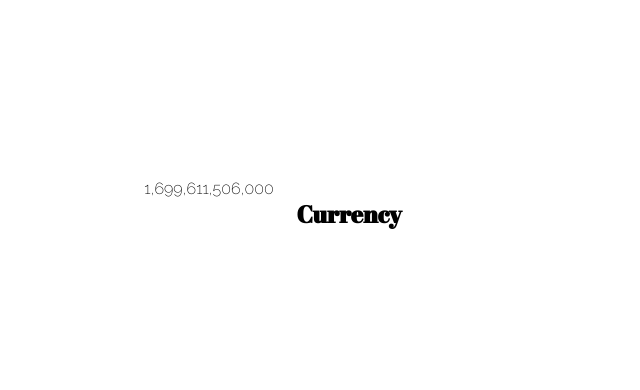
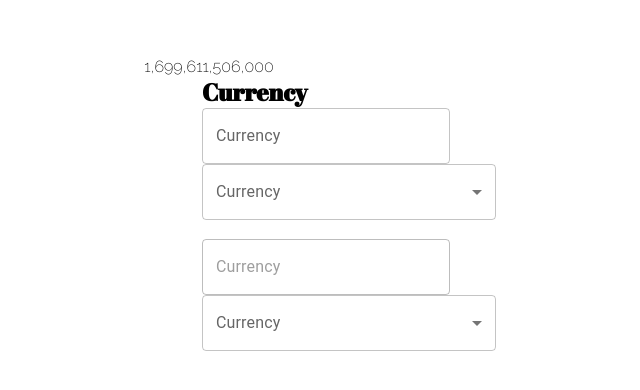
Before and after one commit to asya982/currency-app, a React (Create React App) app: page / in a window 1280 px wide. Shown: the part 196-586 px from the top of the page, without its empty margins (291-931 px from the left). Built offline with nearby package versions, Linux system fonts and the light colour scheme.

Commit message:
created currency item

```diff
--- a/package.json
+++ b/package.json
@@ -18,6 +18,7 @@
     "@types/react-redux": "^7.1.28",
     "@types/react-router-dom": "^5.3.3",
     "axios": "^1.5.1",
+    "lodash": "^4.17.21",
     "moment": "^2.29.4",
     "react": "^18.2.0",
     "react-dom": "^18.2.0",
--- a/src/components/AboutPage/AboutPage.tsx
+++ b/src/components/AboutPage/AboutPage.tsx
@@ -1,4 +1,4 @@
-import React, { FC } from 'react'
+import { FC } from 'react'
 
 const AboutPage:FC = () => {
   return (
--- a/src/components/MainPage/MainPage.tsx
+++ b/src/components/MainPage/MainPage.tsx
@@ -1,13 +1,51 @@
-import { FC } from "react";
+import { FC, useState } from "react";
 import styles from "./MainPage.module.css";
+import CurrencyItem from "./components/CurrencyItem/CurrencyItem";
+import { IconButton, Tooltip } from "@mui/material";
 
 const MainPage: FC = () => {
-  return <article className={styles.MainPage}>
-    <h1>Currency</h1>
-    <section>
+  const [initialItem, setInitialItem] = useState("");
+  const [changedItem, setChangedItem] = useState("");
+  const [initialCurrency, setInitialCurrency] = useState("");
+  const [changedCurrency, setChangedCurrency] = useState("");
 
-    </section>
-  </article>;
+  const changeInitial = () => {};
+
+  const changePlaces = () => {
+    const [newInitial, newChanged] = [changedItem, initialItem];
+    setInitialItem(newInitial);
+    setChangedItem(newChanged);
+  };
+
+  const fetchCurrency = () => {
+    try {
+    } catch (error) {}
+  };
+
+  return (
+    <article className={styles.MainPage}>
+      <h1>Currency</h1>
+      <section>
+        <CurrencyItem
+          value={initialItem}
+          setCurrency={setInitialCurrency}
+          setValue={setInitialItem}
+          currency={initialCurrency}
+          inputDisabled={false}
+        />
+        <Tooltip title="Change places">
+          <IconButton onClick={changePlaces}></IconButton>
+        </Tooltip>
+        <CurrencyItem
+          value={changedItem}
+          setCurrency={setChangedCurrency}
+          setValue={setChangedItem}
+          currency={changedCurrency}
+          inputDisabled={true}
+        />
+      </section>
+    </article>
+  );
 };
 
 export default MainPage;
--- a/src/components/MainPage/components/CurrencyItem/CurrencyItem.tsx
+++ b/src/components/MainPage/components/CurrencyItem/CurrencyItem.tsx
@@ -1,12 +1,37 @@
 import { FC } from "react";
 import Input from "../../../shared/Input/Input";
+import { FormControl, InputLabel, MenuItem, Select } from "@mui/material";
 
-const CurrencyItem: FC = () => {
-  const value = "";
-  const handleChange = (value: string) => {};
+type CurrencyItemProps = {
+  currency: string;
+  setCurrency: (currency: string) => void;
+  setValue: (currency: string) => void;
+  value: string;
+  inputDisabled: boolean;
+};
+
+const CurrencyItem: FC<CurrencyItemProps> = ({
+  currency,
+  setCurrency,
+  setValue,
+  value,
+  inputDisabled
+}) => {
   return (
     <div>
-      <Input {...{ handleChange, value }} />
+      <Input {...{ handleChange: setValue, value, inputDisabled }} />
+      <FormControl fullWidth>
+        <InputLabel id="select-currency-label">Currency</InputLabel>
+        <Select
+          value={currency}
+          label="Currency"
+          onChange={(e) => setCurrency(e.target.value)}
+        >
+          <MenuItem value={10}>Ten</MenuItem>
+          <MenuItem value={20}>Twenty</MenuItem>
+          <MenuItem value={30}>Thirty</MenuItem>
+        </Select>
+      </FormControl>
     </div>
   );
 };
--- a/src/components/shared/Input/Input.tsx
+++ b/src/components/shared/Input/Input.tsx
@@ -4,14 +4,16 @@ import { FC } from "react";
 type InputProps = {
   handleChange: (value: string) => void;
   value: string;
+  inputDisabled?: boolean
 };
 
-const Input: FC<InputProps> = ({ value, handleChange }) => {
+const Input: FC<InputProps> = ({ value, handleChange, inputDisabled=false }) => {
   return (
     <TextField
       label="Currency"
       value={value}
       onChange={(event) => handleChange(event.target.value)}
+      disabled={inputDisabled}
     />
   );
 };
--- a/src/router/index.tsx
+++ b/src/router/index.tsx
@@ -2,6 +2,7 @@ import { Provider } from "react-redux";
 import { createBrowserRouter } from "react-router-dom";
 import App from "../App";
 import MainPage from "../components/MainPage/MainPage";
+import AboutPage from "../components/AboutPage/AboutPage";
 
 export const routes = createBrowserRouter([
   {
@@ -9,7 +10,7 @@ export const routes = createBrowserRouter([
     element: <App />,
     children: [
       { index: true, element: <MainPage /> },
-      { path: "about", element: <div>about</div> },
+      { path: "about", element: <AboutPage /> },
       { path: "rates", element: <div> rates</div> },
     ],
   },
```
Also changed, not shown: 1 other file (tests, documents, lock files or other folders).
